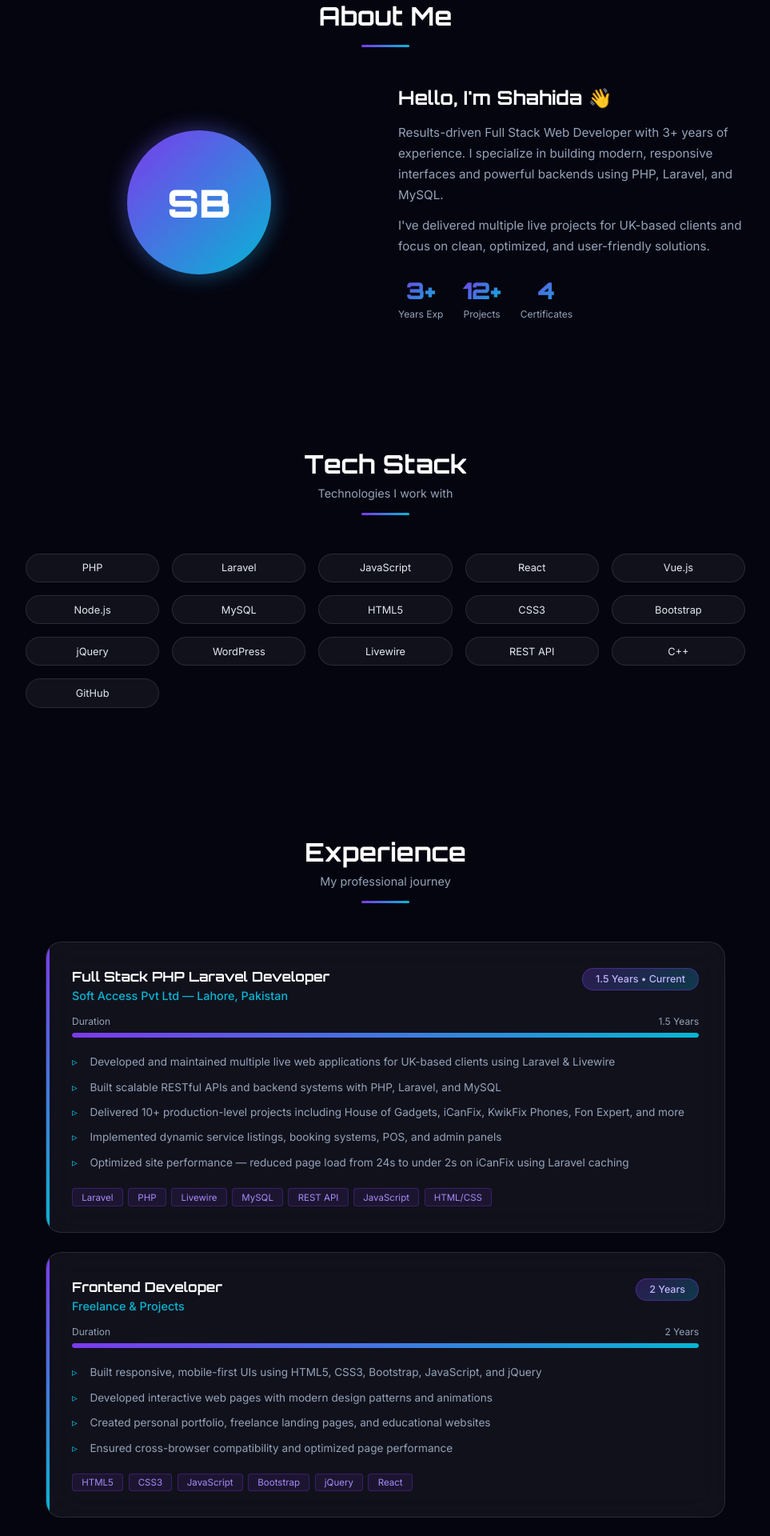
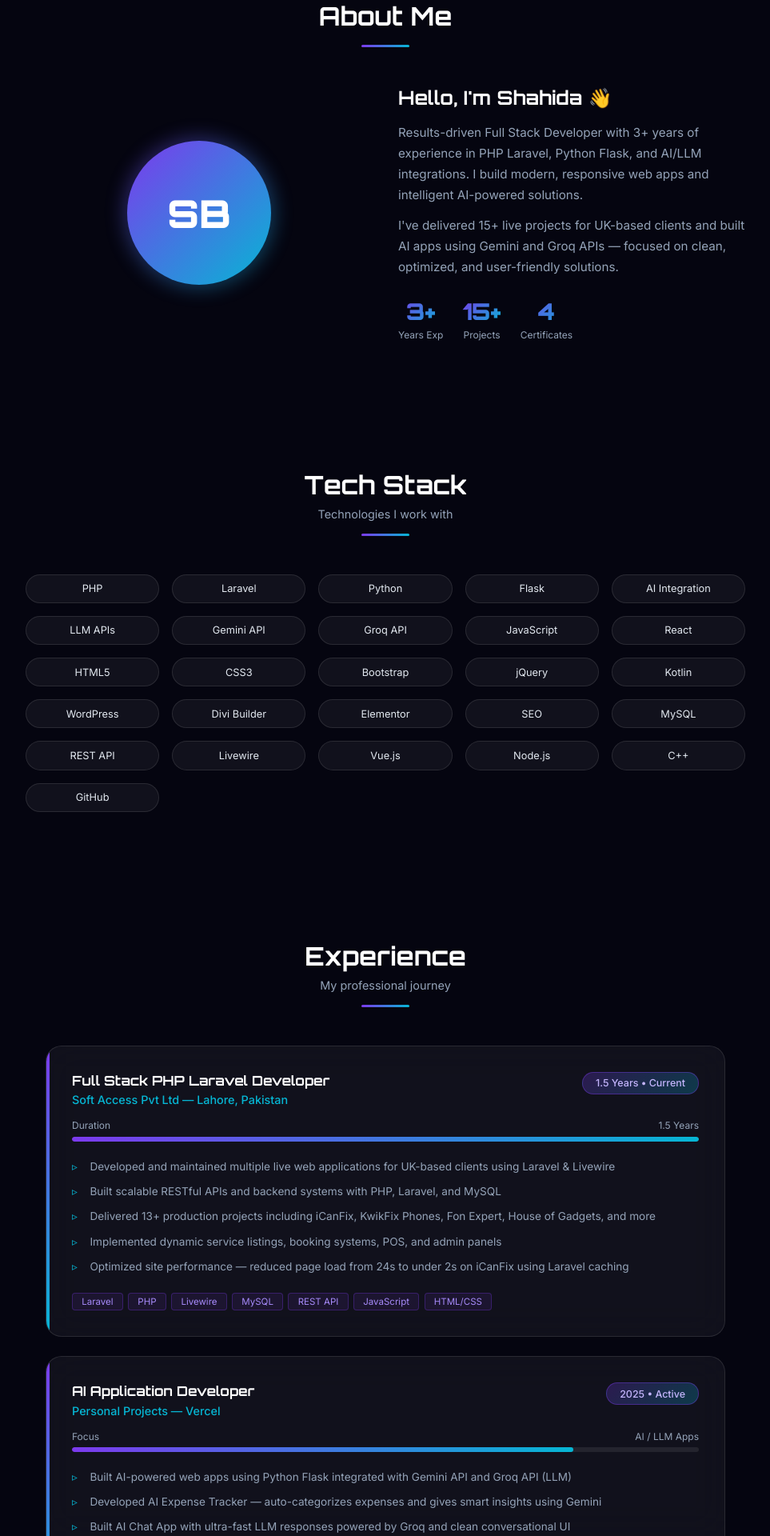
Before and after one commit to Shahidaumar1/Shahida-portfolio, a React (Create React App) app: page / in a window 1280 px wide. Shown: the part 880-2800 px from the top of the page at 80% size, without its empty margins (158-1121 px from the left). Built offline with nearby package versions, Linux system fonts and the light colour scheme.

Commit message:
Add AI projects, WordPress SEO project & new skills

```diff
--- a/src/App.jsx
+++ b/src/App.jsx
@@ -4,7 +4,6 @@ import './App.css';
 export default function App() {
   const canvasRef = useRef(null);
 
-  // Particle background
   useEffect(() => {
     const canvas = canvasRef.current;
     const ctx = canvas.getContext('2d');
@@ -66,7 +65,6 @@ export default function App() {
     };
   }, []);
 
-  // 3D Card tilt
   useEffect(() => {
     const cards = document.querySelectorAll('.card-3d');
     cards.forEach((card) => {
@@ -82,7 +80,6 @@ export default function App() {
     });
   }, []);
 
-  // Scroll reveal
   useEffect(() => {
     const obs = new IntersectionObserver(
       (entries) => entries.forEach((e) => { if (e.isIntersecting) e.target.classList.add('visible'); }),
@@ -96,8 +93,78 @@ export default function App() {
     document.querySelector(id)?.scrollIntoView({ behavior: 'smooth' });
   };
 
-  // ─── ALL PROJECTS ────────────────────────────────────────────────────────────
+  // ── SKILLS ──────────────────────────────────────────────────────────────────
+  const skills = [
+    'PHP', 'Laravel', 'Python', 'Flask',
+    'AI Integration', 'LLM APIs', 'Gemini API', 'Groq API',
+    'JavaScript', 'React', 'HTML5', 'CSS3', 'Bootstrap', 'jQuery',
+    'Kotlin',
+    'WordPress', 'Divi Builder', 'Elementor', 'SEO',
+    'MySQL', 'REST API', 'Livewire',
+    'Vue.js', 'Node.js', 'C++', 'GitHub',
+  ];
+
+  // ── PROJECTS ─────────────────────────────────────────────────────────────────
   const projects = [
+    // AI Projects
+    {
+      icon: '🤖',
+      title: 'AI Expense Tracker',
+      live: true,
+      desc: 'Intelligent expense tracking app powered by Gemini API. Uses AI to auto-categorize expenses, detect spending patterns, and give smart financial insights. Built with Python Flask, deployed on Vercel.',
+      tags: ['Python', 'Flask', 'Gemini API', 'AI', 'Vercel'],
+      link: 'https://ai-expense-tracker-three-omega.vercel.app/',
+    },
+    {
+      icon: '💬',
+      title: 'AI Chat App',
+      live: true,
+      desc: 'Real-time AI chat application powered by Groq API for ultra-fast LLM responses. Built with Python Flask backend and deployed on Vercel with clean conversational UI.',
+      tags: ['Python', 'Flask', 'Groq API', 'LLM', 'Vercel'],
+      link: 'https://ai-chat-app-zeta-lac.vercel.app/',
+    },
+    // WordPress / SEO
+    {
+      icon: 'snowflake',
+      title: 'Hoda Cooling Center',
+      live: true,
+      desc: 'Full WordPress website built with Divi Builder. Handled complete SEO setup — fixed all broken 404 links with 301 redirects, added meta tags, structured data, and on-page SEO across all pages.',
+      tags: ['WordPress', 'Divi Builder', 'SEO', 'Meta Tags', 'Redirects'],
+      link: 'https://hodacoolingcenter.com/',
+    },
+    // Laravel UK Clients
+    {
+      icon: '⚡',
+      title: 'iCanFix',
+      live: true,
+      desc: 'High-performance phone repair platform for UK market. Optimized with Laravel caching — reduced page load from 24s to under 2s.',
+      tags: ['Laravel', 'Livewire', 'MySQL', 'Cache'],
+      link: 'https://icanfix.co.uk/',
+    },
+    {
+      icon: '🛠️',
+      title: 'We Repair Any Phone',
+      live: true,
+      desc: 'Full-service mobile repair web app with dynamic device/service listings, booking flow, and clean responsive UI.',
+      tags: ['Laravel', 'Livewire', 'PHP'],
+      link: 'https://werepairanyphone.co.uk/',
+    },
+    {
+      icon: '📡',
+      title: 'KwikFix Phones',
+      live: true,
+      desc: 'Fast and responsive phone repair platform with smart service navigation, SEO-friendly slug URLs, and streamlined booking.',
+      tags: ['Laravel', 'Livewire', 'MySQL'],
+      link: 'https://kwikfixphones.co.uk/',
+    },
+    {
+      icon: '🔬',
+      title: 'Fon Expert',
+      live: true,
+      desc: 'Modern phone repair and buy/sell platform with intuitive service listings, dynamic pricing, and Livewire-powered interactions.',
+      tags: ['Laravel', 'Livewire', 'JS'],
+      link: 'https://fonexpert.uk/',
+    },
     {
       icon: '🔧',
       title: 'House of Gadgets',
@@ -146,40 +213,7 @@ export default function App() {
       tags: ['Laravel', 'Livewire', 'PHP'],
       link: 'https://repairshub.co.uk/',
     },
-    // ── NEW PROJECTS ──────────────────────────────────────────────────────────
-    {
-      icon: '⚡',
-      title: 'iCanFix',
-      live: true,
-      desc: 'High-performance phone repair platform for UK market. Optimized for speed with Laravel caching — reduced page load from 24s to under 2s.',
-      tags: ['Laravel', 'Livewire', 'MySQL', 'Cache'],
-      link: 'https://icanfix.co.uk/',
-    },
-    {
-      icon: '🛠️',
-      title: 'We Repair Any Phone',
-      live: true,
-      desc: 'Full-service mobile repair web app with dynamic device/service listings, booking flow, and clean responsive UI.',
-      tags: ['Laravel', 'Livewire', 'PHP'],
-      link: 'https://werepairanyphone.co.uk/',
-    },
-    {
-      icon: '📡',
-      title: 'KwikFix Phones',
-      live: true,
-      desc: 'Fast and responsive phone repair platform with smart service navigation, slug-based SEO-friendly URLs, and streamlined booking.',
-      tags: ['Laravel', 'Livewire', 'MySQL'],
-      link: 'https://kwikfixphones.co.uk/',
-    },
-    {
-      icon: '🔬',
-      title: 'Fon Expert',
-      live: true,
-      desc: 'Modern phone repair and buy/sell platform with intuitive service listings, dynamic pricing, and Livewire-powered interactions.',
-      tags: ['Laravel', 'Livewire', 'JS'],
-      link: 'https://fonexpert.uk/',
-    },
-    // ─────────────────────────────────────────────────────────────────────────
+    // Non-live
     {
       icon: '🛒',
       title: 'POS Web Application',
@@ -215,11 +249,11 @@ export default function App() {
       {/* HERO */}
       <section id="hero">
         <div className="hero-inner reveal">
-          <div className="hero-tag">✦ Full Stack Developer</div>
+          <div className="hero-tag">✦ Full Stack Developer &amp; AI Builder</div>
           <h1 className="hero-name"><span>Shahida Bibi</span></h1>
           <p className="hero-title">
-            PHP Laravel Developer &amp; WordPress Expert<br />
-            Building scalable web apps with modern tech stack
+            PHP Laravel · Python Flask · AI/LLM Integration<br />
+            Building scalable web apps &amp; intelligent AI solutions
           </p>
           <div className="hero-btns">
             <button className="btn-primary" onClick={() => scrollTo('#projects')}>View Projects</button>
@@ -240,11 +274,11 @@ export default function App() {
           </div>
           <div className="about-text">
             <h2>Hello, I'm Shahida 👋</h2>
-            <p>Results-driven Full Stack Web Developer with 3+ years of experience. I specialize in building modern, responsive interfaces and powerful backends using PHP, Laravel, and MySQL.</p>
-            <p>I've delivered multiple live projects for UK-based clients and focus on clean, optimized, and user-friendly solutions.</p>
+            <p>Results-driven Full Stack Developer with 3+ years of experience in PHP Laravel, Python Flask, and AI/LLM integrations. I build modern, responsive web apps and intelligent AI-powered solutions.</p>
+            <p>I've delivered 15+ live projects for UK-based clients and built AI apps using Gemini and Groq APIs — focused on clean, optimized, and user-friendly solutions.</p>
             <div className="about-stats">
               <div className="stat"><div className="stat-num">3+</div><div className="stat-label">Years Exp</div></div>
-              <div className="stat"><div className="stat-num">12+</div><div className="stat-label">Projects</div></div>
+              <div className="stat"><div className="stat-num">15+</div><div className="stat-label">Projects</div></div>
               <div className="stat"><div className="stat-num">4</div><div className="stat-label">Certificates</div></div>
             </div>
           </div>
@@ -259,7 +293,7 @@ export default function App() {
           <div className="title-line"></div>
         </div>
         <div className="skills-grid reveal">
-          {['PHP', 'Laravel', 'JavaScript', 'React', 'Vue.js', 'Node.js', 'MySQL', 'HTML5', 'CSS3', 'Bootstrap', 'jQuery', 'WordPress', 'Livewire', 'REST API', 'C++', 'GitHub'].map((s, i) => (
+          {skills.map((s, i) => (
             <div key={i} className={`skill-pill${i % 2 === 0 ? ' violet' : ''}`}>{s}</div>
           ))}
         </div>
@@ -289,12 +323,58 @@ export default function App() {
             <ul className="exp-points">
               <li>Developed and maintained multiple live web applications for UK-based clients using Laravel &amp; Livewire</li>
               <li>Built scalable RESTful APIs and backend systems with PHP, Laravel, and MySQL</li>
-              <li>Delivered 10+ production-level projects including House of Gadgets, iCanFix, KwikFix Phones, Fon Expert, and more</li>
+              <li>Delivered 13+ production projects including iCanFix, KwikFix Phones, Fon Expert, House of Gadgets, and more</li>
               <li>Implemented dynamic service listings, booking systems, POS, and admin panels</li>
               <li>Optimized site performance — reduced page load from 24s to under 2s on iCanFix using Laravel caching</li>
             </ul>
             <div className="exp-tech">
               {['Laravel', 'PHP', 'Livewire', 'MySQL', 'REST API', 'JavaScript', 'HTML/CSS'].map((t, i) => <span key={i}>{t}</span>)}
+            </div>
+          </div>
+
+          <div className="exp-card reveal">
+            <div className="exp-header">
+              <div className="exp-left">
+                <div className="exp-role">AI Application Developer</div>
+                <div className="exp-company">Personal Projects — Vercel</div>
+              </div>
+              <div className="exp-badge">2025 • Active</div>
+            </div>
+            <div className="exp-duration-bar">
+              <div className="exp-duration-label"><span>Focus</span><span>AI / LLM Apps</span></div>
+              <div className="bar-track"><div className="bar-fill" style={{ width: '80%' }}></div></div>
+            </div>
+            <ul className="exp-points">
+              <li>Built AI-powered web apps using Python Flask integrated with Gemini API and Groq API (LLM)</li>
+              <li>Developed AI Expense Tracker — auto-categorizes expenses and gives smart insights using Gemini</li>
+              <li>Built AI Chat App with ultra-fast LLM responses powered by Groq and clean conversational UI</li>
+              <li>Deployed all AI projects live on Vercel with secure API key and environment variable management</li>
+            </ul>
+            <div className="exp-tech">
+              {['Python', 'Flask', 'Gemini API', 'Groq API', 'LLM', 'Vercel'].map((t, i) => <span key={i}>{t}</span>)}
+            </div>
+          </div>
+
+          <div className="exp-card reveal">
+            <div className="exp-header">
+              <div className="exp-left">
+                <div className="exp-role">WordPress Developer &amp; SEO Specialist</div>
+                <div className="exp-company">Freelance Projects</div>
+              </div>
+              <div className="exp-badge">1 Year</div>
+            </div>
+            <div className="exp-duration-bar">
+              <div className="exp-duration-label"><span>Duration</span><span>1 Year</span></div>
+              <div className="bar-track"><div className="bar-fill" style={{ width: '60%' }}></div></div>
+            </div>
+            <ul className="exp-points">
+              <li>Built WordPress websites using Divi Builder and Elementor with custom layouts and themes</li>
+              <li>Performed full SEO audits — fixed 404 broken links with proper 301 redirects across all pages</li>
+              <li>Added meta tags, structured data (Schema), and on-page SEO to improve search rankings</li>
+              <li>Certified in WordPress Development from DigiSkills.pk</li>
+            </ul>
+            <div className="exp-tech">
+              {['WordPress', 'Divi Builder', 'Elementor', 'SEO', 'PHP', 'CSS'].map((t, i) => <span key={i}>{t}</span>)}
             </div>
           </div>
 
@@ -313,33 +393,10 @@ export default function App() {
             <ul className="exp-points">
               <li>Built responsive, mobile-first UIs using HTML5, CSS3, Bootstrap, JavaScript, and jQuery</li>
               <li>Developed interactive web pages with modern design patterns and animations</li>
-              <li>Created personal portfolio, freelance landing pages, and educational websites</li>
               <li>Ensured cross-browser compatibility and optimized page performance</li>
             </ul>
             <div className="exp-tech">
               {['HTML5', 'CSS3', 'JavaScript', 'Bootstrap', 'jQuery', 'React'].map((t, i) => <span key={i}>{t}</span>)}
-            </div>
-          </div>
-
-          <div className="exp-card reveal">
-            <div className="exp-header">
-              <div className="exp-left">
-                <div className="exp-role">WordPress Developer</div>
-                <div className="exp-company">Freelance Projects</div>
-              </div>
-              <div className="exp-badge">1 Year</div>
-            </div>
-            <div className="exp-duration-bar">
-              <div className="exp-duration-label"><span>Duration</span><span>1 Year</span></div>
-              <div className="bar-track"><div className="bar-fill" style={{ width: '60%' }}></div></div>
-            </div>
-            <ul className="exp-points">
-              <li>Developed and customized WordPress websites with custom themes and plugins</li>
-              <li>Managed content, SEO optimization, and website maintenance for clients</li>
-              <li>Certified in WordPress Development from DigiSkills.pk</li>
-            </ul>
-            <div className="exp-tech">
-              {['WordPress', 'PHP', 'CSS', 'Elementor'].map((t, i) => <span key={i}>{t}</span>)}
             </div>
           </div>
 
@@ -350,13 +407,13 @@ export default function App() {
       <section id="projects">
         <div className="section-title reveal">
           <h2>Projects</h2>
-          <p>Live and real-world applications</p>
+          <p>Live AI apps, WordPress sites &amp; real-world web applications</p>
           <div className="title-line"></div>
         </div>
         <div className="projects-grid">
           {projects.map((p, i) => (
             <div key={i} className="project-card card-3d reveal">
-              <div className="project-icon">{p.icon}</div>
+              <div className="project-icon">{p.icon === 'snowflake' ? '❄️' : p.icon}</div>
               <div className="project-title">
                 {p.title} {p.live && <span className="live-badge">LIVE</span>}
               </div>
@@ -426,7 +483,7 @@ export default function App() {
       </section>
 
       <footer>
-        <p>Designed &amp; Built with ❤️ by <strong>Shahida Bibi</strong> • Full Stack Developer</p>
+        <p>Designed &amp; Built with ❤️ by <strong>Shahida Bibi</strong> • Full Stack &amp; AI Developer</p>
       </footer>
     </>
   );
```
